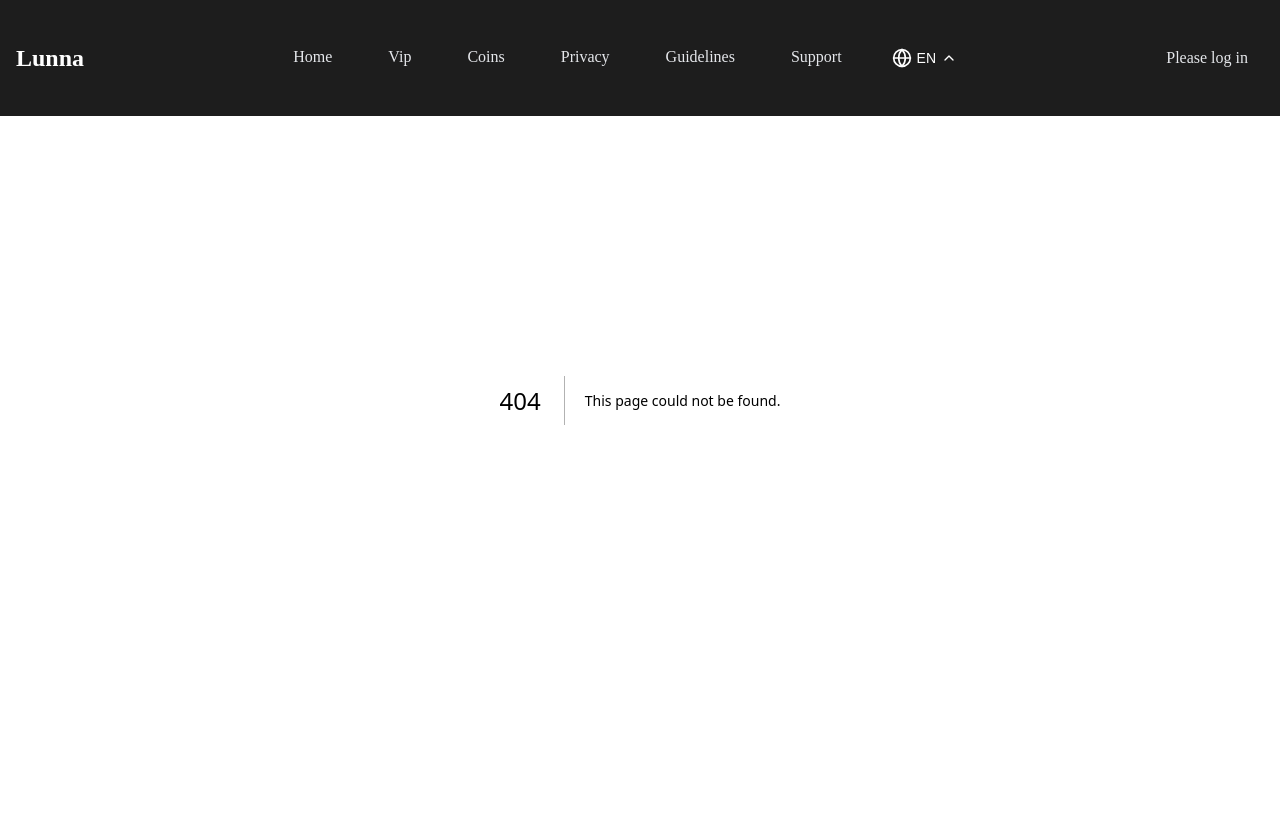
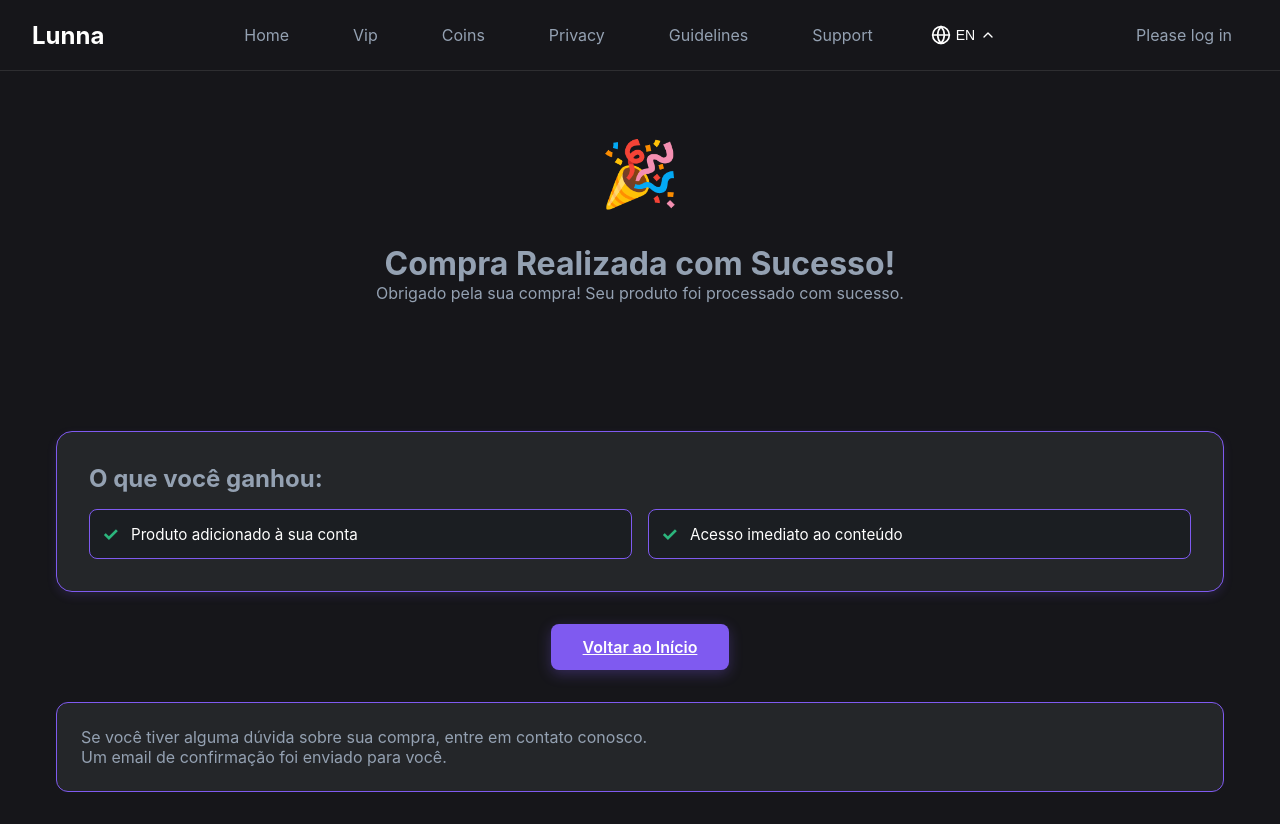
Before and after one commit to ryangustav/lunna-frontend, a Next.js app: page /success in a window 1280 px wide. Before the commit this address had no page. Before the commit the page ends 800 px from the top, so only its background shows below. Built offline with nearby package versions, Linux system fonts and the light colour scheme.

Commit message:
reestruturação completa

```diff
--- a/src/app/coins/page.tsx
+++ b/src/app/coins/page.tsx
@@ -8,6 +8,7 @@ import '@/src/styles/globals.css';
 interface Translation {
   shopTitle: string;
   shopDescription: string;
+  ShopAlert: string;
   coinPackageBonus: string;
   purchase: string;
 }
@@ -16,12 +17,14 @@ const translations: Record<string, Translation> = {
   en: {
     shopTitle: "Lunna Shop",
     shopDescription: "Enhance your Lunna experience with premium features and Lunar Coins",
+    ShopAlert: "",
     coinPackageBonus: "Bonus Coins",
     purchase: "Purchase"
   },
   pt: {
     shopTitle: "Loja da Lunna",
     shopDescription: "Melhore sua experiência Lunna com recursos premium e Lunar Coins",
+    ShopAlert: "",
     coinPackageBonus: "Bônus Coins",
     purchase: "Comprar"
   }
--- /dev/null
+++ b/src/app/success/page.tsx
@@ -0,0 +1,160 @@
+'use client';
+import { useEffect, useState } from 'react';
+import { useSearchParams } from 'next/navigation';
+import Link from 'next/link';
+import '@/src/styles/globals.css';
+import '@/src/styles/Shop.css';
+
+export default function SuccessPage() {
+  const [sessionId, setSessionId] = useState<string | null>(null);
+  const [purchaseType, setPurchaseType] = useState<string>('');
+  const [showConfetti, setShowConfetti] = useState(false);
+  const searchParams = useSearchParams();
+
+  useEffect(() => {
+    const sessionIdParam = searchParams.get('session_id');
+    if (sessionIdParam) {
+      setSessionId(sessionIdParam);
+
+      const type = searchParams.get('type') || 'produto';
+      setPurchaseType(type);
+
+      // Trigger confetti animation
+      setShowConfetti(true);
+      setTimeout(() => setShowConfetti(false), 3000);
+    }
+  }, [searchParams]);
+
+  return (
+    <div className="shop-container">
+      <div className="shop-content">
+        <header className="shop-header">
+          <div className="success-animation-container">
+            {showConfetti && (
+              <div className="confetti-container">
+                {[...Array(50)].map((_, i) => (
+                  <div
+                    key={i}
+                    className="confetti"
+                    style={{
+                      left: `${Math.random() * 100}%`,
+                      animationDelay: `${Math.random() * 3}s`,
+                      backgroundColor: ['#7f5af0', '#2cb67d', '#ffb800', '#ff6b6b', '#4ecdc4'][Math.floor(Math.random() * 5)]
+                    }}
+                  />
+                ))}
+              </div>
+            )}
+
+            <div className="tada-animation">
+              <div className="tada-icon">🎉</div>
+            </div>
+
+            <h1 className="text-4xl md:text-5xl font-bold text-[#fffffe] mb-4">
+              Compra Realizada com Sucesso!
+            </h1>
+
+            <p className="text-[#94a1b2] text-lg max-w-2xl mx-auto mb-6">
+              Obrigado pela sua compra! Seu {purchaseType === 'vip' ? 'plano VIP' : purchaseType === 'coins' ? 'coins' : 'produto'} foi processado com sucesso.
+            </p>
+
+            {sessionId && (
+              <div className="session-info-card">
+                <h3 className="text-sm font-semibold text-[#fffffe] mb-2">
+                  ID da Sessão:
+                </h3>
+                <p className="text-xs text-[#94a1b2] font-mono break-all">
+                  {sessionId}
+                </p>
+              </div>
+            )}
+          </div>
+        </header>
+
+        <main className="shop-sections">
+          <section className="mb-16">
+            <div className="success-benefits-card">
+              <h2 className="text-2xl font-bold text-[#fffffe] mb-6 text-center">
+                O que você ganhou:
+              </h2>
+
+              <div className="benefits-grid">
+                {purchaseType === 'vip' ? (
+                  <>
+                    <div className="benefit-item">
+                      <span className="benefit-icon">✓</span>
+                      <span>Acesso completo ao plano VIP</span>
+                    </div>
+                    <div className="benefit-item">
+                      <span className="benefit-icon">✓</span>
+                      <span>Recursos premium desbloqueados</span>
+                    </div>
+                    <div className="benefit-item">
+                      <span className="benefit-icon">✓</span>
+                      <span>Suporte prioritário</span>
+                    </div>
+                  </>
+                ) : purchaseType === 'coins' ? (
+                  <>
+                    <div className="benefit-item">
+                      <span className="benefit-icon">✓</span>
+                      <span>Coins adicionados à sua conta</span>
+                    </div>
+                    <div className="benefit-item">
+                      <span className="benefit-icon">✓</span>
+                      <span>Use para compras na plataforma</span>
+                    </div>
+                    <div className="benefit-item">
+                      <span className="benefit-icon">✓</span>
+                      <span>Saldo disponível imediatamente</span>
+                    </div>
+                  </>
+                ) : (
+                  <>
+                    <div className="benefit-item">
+                      <span className="benefit-icon">✓</span>
+                      <span>Produto adicionado à sua conta</span>
+                    </div>
+                    <div className="benefit-item">
+                      <span className="benefit-icon">✓</span>
+                      <span>Acesso imediato ao conteúdo</span>
+                    </div>
+                  </>
+                )}
+              </div>
+            </div>
+          </section>
+
+          <section className="text-center">
+            <div className="button-group">
+              <Link href="/" className="button-primary">
+                Voltar ao Início
+              </Link>
+
+              {purchaseType === 'vip' && (
+                <Link href="/vip" className="button-secondary">
+                  Ver Plano VIP
+                </Link>
+              )}
+
+              {purchaseType === 'coins' && (
+                <Link href="/coins" className="button-secondary">
+                  Ver Coins
+                </Link>
+              )}
+            </div>
+
+            <div className="success-footer">
+              <p className="text-sm text-[#94a1b2]">
+                Se você tiver alguma dúvida sobre sua compra, entre em contato conosco.
+              </p>
+              <p className="text-xs text-[#7f5af0] mt-2">
+                Um email de confirmação foi enviado para você.
+              </p>
+            </div>
+          </section>
+        </main>
+      </div>
+    </div>
+  );
+}
--- a/src/app/vip/page.tsx
+++ b/src/app/vip/page.tsx
@@ -118,7 +118,7 @@ function VipPage() {
     }
 
     try {
-      const response = await fetch("https://lunna-api.discloud.app/auth/me", {
+      const response = await fetch("http://192.168.0.101:8080/auth/me", {
         method: 'GET',
         headers: {
           'Authorization': `Bearer ${token}`,
@@ -144,7 +144,7 @@ function VipPage() {
 
   const fetchTiers = async () => {
     try {
-      const response = await fetch('https://lunna-api.discloud.app/vip/tiers', {
+      const response = await fetch('http://192.168.0.101:8080/vip/tiers', {
         credentials: 'include',
       });
 
@@ -193,7 +193,7 @@ function VipPage() {
 
       console.log(payload)
 
-      const response = await fetch('https://lunna-api.discloud.app/vip/purchase', {
+      const response = await fetch('http://192.168.0.101:8080/vip/purchase', {
         method: 'POST',
         credentials: 'include',
         headers: {
--- a/src/components/Nav.tsx
+++ b/src/components/Nav.tsx
@@ -51,13 +51,13 @@ const Nav = () => {
   const [showLanguageMenu, setShowLanguageMenu] = useState(false);
 
   useEffect(() => {
-    // Load language preference from localStorage
+
     const savedLanguage = localStorage.getItem('language');
     if (savedLanguage) {
       setLanguage(savedLanguage);
     }
 
-    // Function to close language menu when clicking outside
+
     const handleClickOutside = (event: MouseEvent) => {
       const languageSelector = document.querySelector('.language-selector');
       if (languageSelector && !languageSelector.contains(event.target as Node)) {
@@ -65,7 +65,6 @@ const Nav = () => {
       }
     };
 
-    // Add global click listener
     document.addEventListener('mousedown', handleClickOutside);
 
     const fetchUserData = async () => {
@@ -81,7 +80,7 @@ const Nav = () => {
       }
 
       try {
-        const response = await fetch("https://lunna-api.discloud.app/auth/me", {
+        const response = await fetch("http://192.168.0.101:8080/auth/me", {
           method: 'GET',
           headers: {
             'Authorization': `Bearer ${token}`,
@@ -92,6 +91,10 @@ const Nav = () => {
         if (response.ok) {
           const data = await response.json();
           setUser(data.data);
+
+          if (data.admin) {
+            navLinks.push({ href: "/admin", label: "Admin" });
+          }
         } else {
           console.log("User not authenticated");
           setUser(null);
@@ -176,7 +179,7 @@ const Nav = () => {
               </>
             ) : (
               <a
-                href="https://discord.com/oauth2/authorize?client_id=1222333304028659792&response_type=code&redirect_uri=https%3A%2F%2Flunna-api.discloud.app%2Fauth%2Fdiscord%2Fcallback&scope=guilds+email+identify"
+                href="https://discord.com/oauth2/authorize?client_id=1222333304028659792&response_type=code&redirect_uri=https%3A%2F%2Fapi.lunnabot.fun%2Fv1%2Fauth%2Fdiscord%2Fcallback&scope=guilds+email+identify"
                 className="nav-link"
                 onClick={() => setIsOpen(false)}
               >
@@ -220,7 +223,7 @@ const Nav = () => {
             </>
           ) : (
             <a
-              href="https://discord.com/oauth2/authorize?client_id=1222333304028659792&response_type=code&redirect_uri=https%3A%2F%2Flunna-api.discloud.app%2Fauth%2Fdiscord%2Fcallback&scope=guilds+email+identify"
+              href="https://discord.com/oauth2/authorize?client_id=1222333304028659792&response_type=code&redirect_uri=https%3A%2F%2Fapi.lunnabot.fun%2Fv1%2Fauth%2Fdiscord%2Fcallback&scope=guilds+email+identify"
               className="nav-link"
               onClick={() => setIsOpen(false)}
             >
--- a/src/styles/Shop.css
+++ b/src/styles/Shop.css
@@ -305,3 +305,160 @@
       font-size: 0.8125rem;
     }
   }
+
+  /* Success Page Styles */
+  .success-animation-container {
+    position: relative;
+    display: flex;
+    flex-direction: column;
+    align-items: center;
+    justify-content: center;
+  }
+
+  .confetti-container {
+    position: fixed;
+    top: 0;
+    left: 0;
+    width: 100%;
+    height: 100%;
+    pointer-events: none;
+    z-index: 1000;
+    overflow: hidden;
+  }
+
+  .confetti {
+    position: absolute;
+    width: 10px;
+    height: 10px;
+    background-color: #7f5af0;
+    animation: confetti-fall 3s linear infinite;
+  }
+
+  @keyframes confetti-fall {
+    0% {
+      transform: translateY(-100vh) rotate(0deg);
+      opacity: 1;
+    }
+    100% {
+      transform: translateY(100vh) rotate(720deg);
+      opacity: 0;
+    }
+  }
+
+  .tada-animation {
+    animation: tada 1s ease-in-out;
+    margin-bottom: 2rem;
+  }
+
+  .tada-icon {
+    font-size: 4rem;
+    animation: bounce 2s infinite;
+  }
+
+  @keyframes tada {
+    0% {
+      transform: scale(0.3) rotate(-10deg);
+      opacity: 0;
+    }
+    50% {
+      transform: scale(1.1) rotate(5deg);
+    }
+    100% {
+      transform: scale(1) rotate(0deg);
+      opacity: 1;
+    }
+  }
+
+  @keyframes bounce {
+    0%, 20%, 50%, 80%, 100% {
+      transform: translateY(0);
+    }
+    40% {
+      transform: translateY(-10px);
+    }
+    60% {
+      transform: translateY(-5px);
+    }
+  }
+
+  .session-info-card {
+    background: #242629;
+    border-radius: 12px;
+    padding: 1rem;
+    margin: 1rem 0;
+    border: 1px solid #7f5af0;
+    max-width: 500px;
+    width: 100%;
+  }
+
+  .success-benefits-card {
+    background: #242629;
+    border-radius: 16px;
+    padding: 2rem;
+    margin: 2rem 0;
+    border: 1px solid #7f5af0;
+    box-shadow: 0px 4px 10px rgba(127, 90, 240, 0.15);
+  }
+
+  .benefits-grid {
+    display: grid;
+    grid-template-columns: repeat(auto-fit, minmax(250px, 1fr));
+    gap: 1rem;
+    margin-top: 1rem;
+  }
+
+  .benefit-item {
+    display: flex;
+    align-items: center;
+    gap: 0.75rem;
+    padding: 0.75rem;
+    background: #1b1e22;
+    border-radius: 8px;
+    border: 1px solid #7f5af0;
+    transition: all 0.3s ease;
+  }
+
+  .benefit-item:hover {
+    transform: translateY(-2px);
+    box-shadow: 0px 4px 8px rgba(127, 90, 240, 0.2);
+    background: #2a2d32;
+  }
+
+  .benefit-icon {
+    color: #2cb67d;
+    font-weight: bold;
+    font-size: 1.2rem;
+    flex-shrink: 0;
+  }
+
+  .benefit-item span:last-child {
+    color: #fffffe;
+    font-size: 0.95rem;
+  }
+
+  .success-footer {
+    margin-top: 2rem;
+    padding: 1.5rem;
+    background: #242629;
+    border-radius: 12px;
+    border: 1px solid #7f5af0;
+  }
+
+  /* Responsive adjustments for success page */
+  @media (max-width: 768px) {
+    .tada-icon {
+      font-size: 3rem;
+    }
+
+    .benefits-grid {
+      grid-template-columns: 1fr;
+    }
+
+    .success-benefits-card {
+      padding: 1.5rem;
+    }
+
+    .session-info-card {
+      padding: 0.75rem;
+    }
+  }
--- a/src/styles/globals.css
+++ b/src/styles/globals.css
@@ -31,6 +31,13 @@
     max-width: 1200px;
     margin: 0 auto;
     padding: 0 2rem;
+  }
+
+  .gif {
+    display: block;
+    margin: 0 auto;
+    max-width: 100%;
+    height: auto;
   }
 
   .nav {
@@ -103,6 +110,8 @@
     transition: all 0.2s ease;
     margin: 0 0.5rem;
   }
+
+
 
   .button-primary:hover {
     background-color: var(--button-hover);
```
Also changed, not shown: src/app/admin/page.tsx (added, +19 -0 lines), public/gif/90527525.webp (added), public/gif/rickroll.gif (added).
